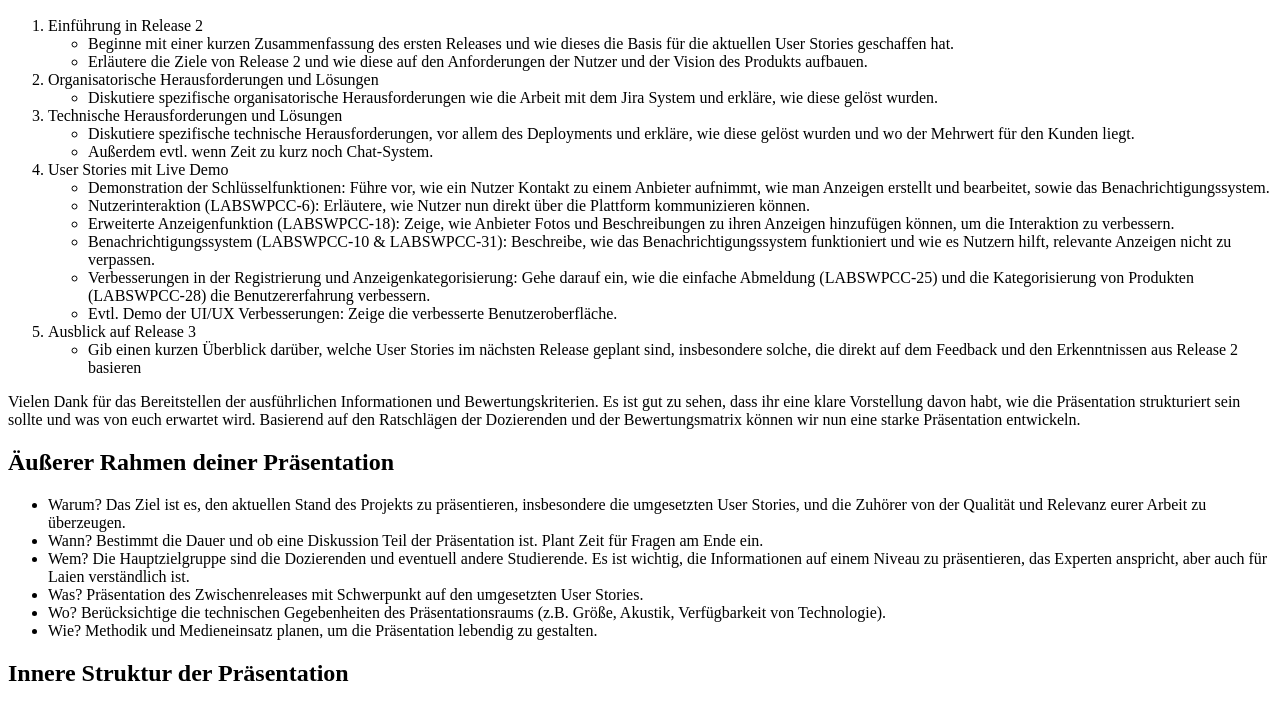
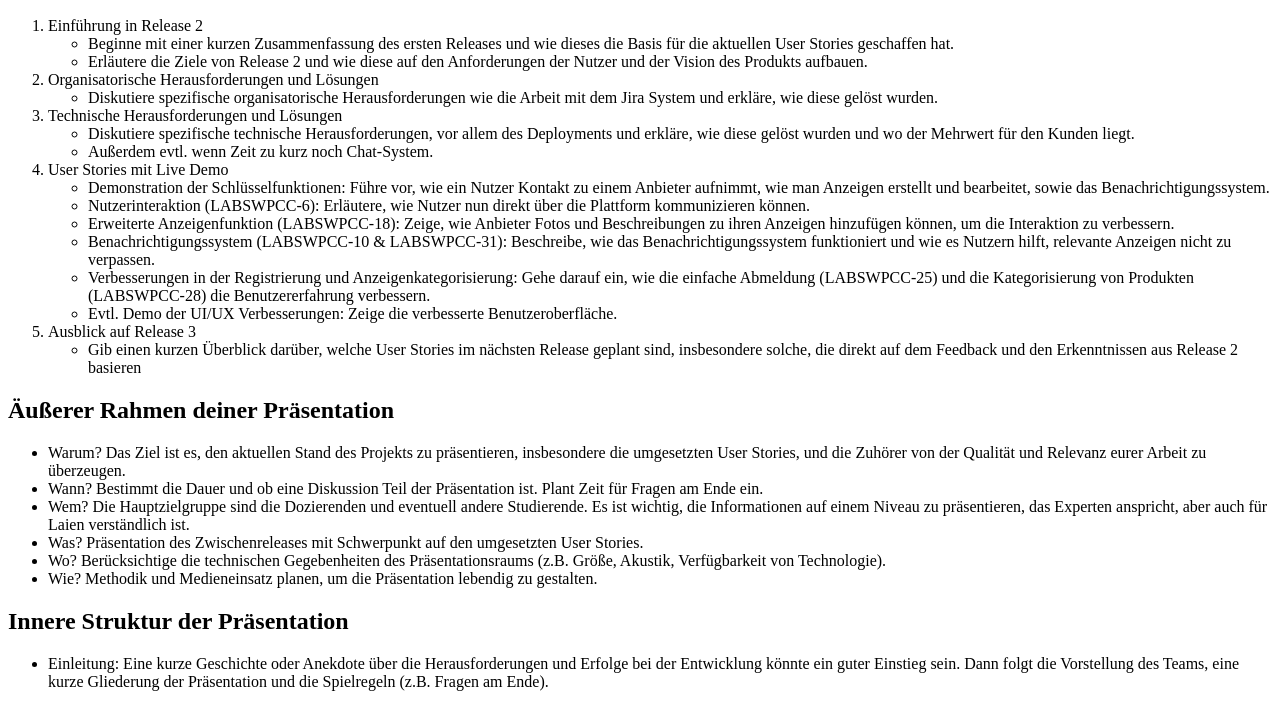
Before and after one commit to lptrm/praesentation, a plain HTML site: page index.html in a window 1280 px wide. Shown: the part 96-800 px from the top of the page. Drawn offline with Linux system fonts and the light colour scheme.

Commit message:
Deploying to gh-pages from @ lptrm/praesentation@38c846739f30c4f4e326e3cebef16e9f44e67de2 🚀

```diff
--- a/index.html
+++ b/index.html
@@ -29,7 +29,6 @@
 <li>Gib einen kurzen Überblick darüber, welche User Stories im nächsten Release geplant sind, insbesondere solche, die direkt auf dem Feedback und den Erkenntnissen aus Release 2 basieren</li>
 </ul></li>
 </ol>
-<p>Vielen Dank für das Bereitstellen der ausführlichen Informationen und Bewertungskriterien. Es ist gut zu sehen, dass ihr eine klare Vorstellung davon habt, wie die Präsentation strukturiert sein sollte und was von euch erwartet wird. Basierend auf den Ratschlägen der Dozierenden und der Bewertungsmatrix können wir nun eine starke Präsentation entwickeln.</p>
 <h2 id="äußerer-rahmen-deiner-präsentation">Äußerer Rahmen deiner Präsentation</h2>
 <ul>
 <li>Warum? Das Ziel ist es, den aktuellen Stand des Projekts zu präsentieren, insbesondere die umgesetzten User Stories, und die Zuhörer von der Qualität und Relevanz eurer Arbeit zu überzeugen.</li>
```
Also changed, not shown: 1 other file.
